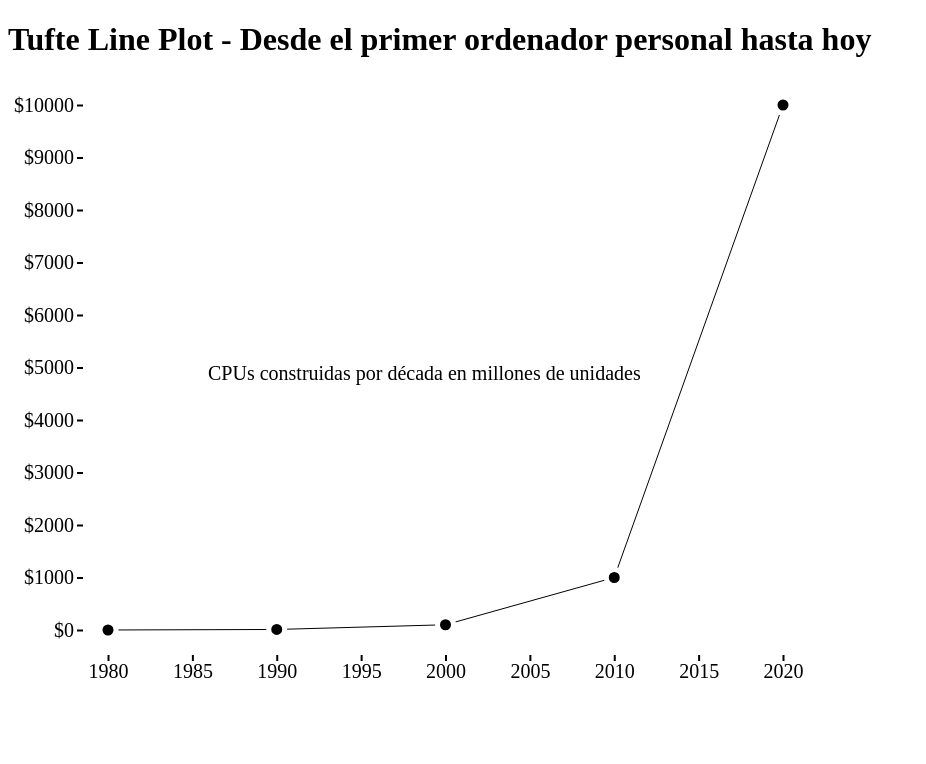
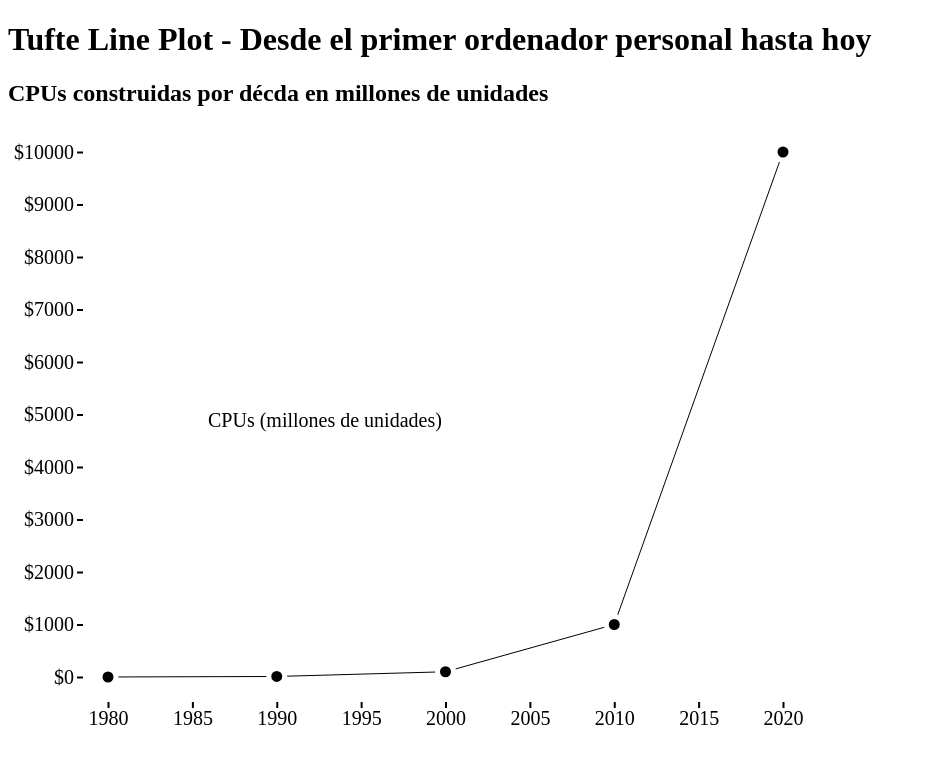
Before and after one commit to jameschurches/Tufte, a plain HTML site: page index.html in a window 1280 px wide. Shown: the whole page, without its empty margins (0-926 px from the left). Drawn offline with nearby package versions, Linux system fonts and the light colour scheme.

Commit message:
Update index.html

```diff
--- a/index.html
+++ b/index.html
@@ -18,6 +18,7 @@
 
 <body>
     <h1>Tufte Line Plot - Desde el primer ordenador personal hasta hoy</h1>
+    <h2>CPUs construidas por décda en millones de unidades</h2>
 </body>
 <script>
     const width = 800,
@@ -64,7 +65,7 @@
             .attr("x", width * 0.25)
             .attr("y", height * 0.50)
             .attr("font-size", 20)
-            .text("CPUs construidas por década en millones de unidades");
+            .text("CPUs (millones de unidades)");
     });
 </script>
 
```
